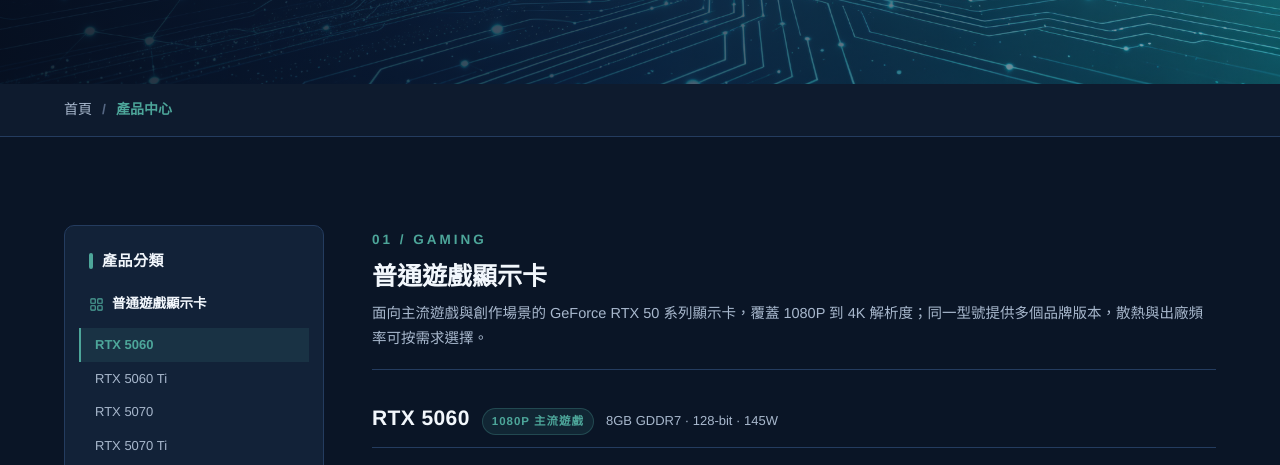
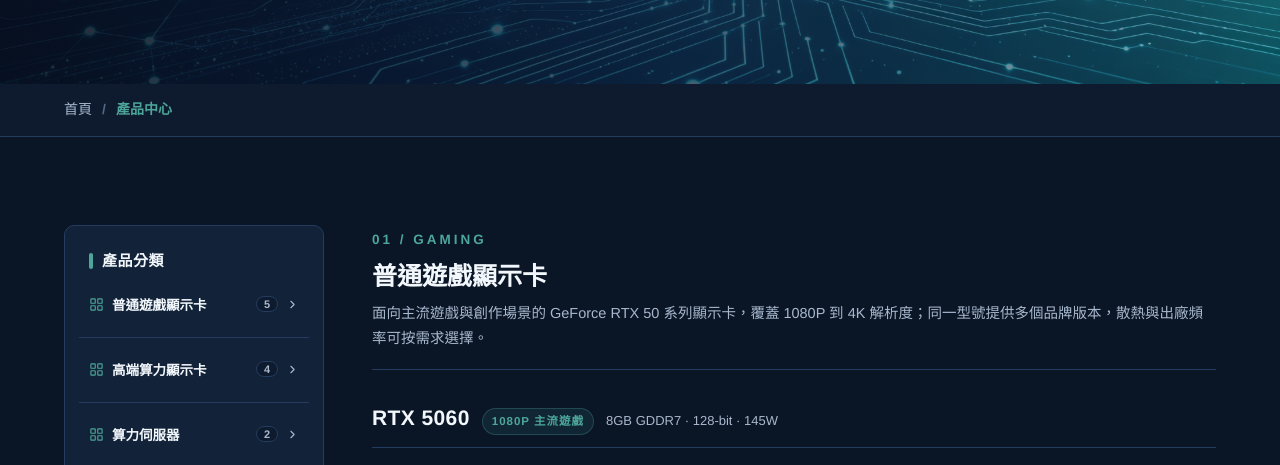
Before and after one commit to AxinSpark666/TYHS, a plain HTML site: page products/index.html in a window 1280 px wide. Shown: the part 332-797 px from the top of the page. Drawn offline with nearby package versions, Linux system fonts and the light colour scheme.

Commit message:
Make product category groups collapsible

```diff
--- a/css/style.css
+++ b/css/style.css
@@ -957,16 +957,46 @@ body { background: #0a1526; color: var(--text); }
   display: flex;
   align-items: center;
   gap: 8px;
-  padding: 6px 10px;
+  width: 100%;
+  padding: 7px 10px;
+  border-radius: 6px;
   font-size: 13.5px;
   font-weight: 700;
+  color: var(--heading);
+  text-align: left;
+  transition: color 0.25s, background 0.25s;
+}
+.pnav-cat:hover { color: var(--primary); background: rgba(77, 166, 154, 0.08); }
+.pnav-cat .cat-ico { width: 15px; height: 15px; color: var(--primary); flex-shrink: 0; }
+.pnav-cat-name { flex: 1; min-width: 0; }
+.pnav-count {
+  flex-shrink: 0;
+  font-size: 11px;
+  font-weight: 600;
+  padding: 1px 7px;
+  border-radius: 999px;
   color: var(--text-light);
-  transition: color 0.25s;
+  background: var(--panel-soft);
+  border: 1px solid var(--border);
 }
-.pnav-cat[href] { color: var(--heading); }
-.pnav-cat[href]:hover { color: var(--primary); }
-.pnav-cat svg { width: 15px; height: 15px; color: var(--primary); flex-shrink: 0; }
-.pnav-items { margin-top: 6px; display: flex; flex-direction: column; }
+.pnav-chev {
+  width: 13px;
+  height: 13px;
+  flex-shrink: 0;
+  color: var(--text-light);
+  transform: rotate(-90deg);
+  transition: transform 0.3s, color 0.25s;
+}
+.pnav-cat[aria-expanded="true"] .pnav-chev { transform: rotate(0deg); color: var(--primary); }
+
+.pnav-collapse {
+  display: grid;
+  grid-template-rows: 0fr;
+  transition: grid-template-rows 0.34s cubic-bezier(0.22, 1, 0.36, 1);
+}
+.pnav-collapse.open { grid-template-rows: 1fr; }
+.pnav-collapse-inner { overflow: hidden; min-height: 0; }
+.pnav-items { display: flex; flex-direction: column; padding-top: 4px; }
 .pnav-items a {
   display: block;
   padding: 7px 10px 7px 14px;
--- a/js/products.js
+++ b/js/products.js
@@ -447,15 +447,18 @@ function renderProductPage() {
     var catName = pdT(cat.cat);
 
     /* 左側菜單 */
-    navHtml += '<div class="pnav-group">';
-    navHtml += '<a class="pnav-cat" href="#cat-' + cat.id + '">' +
-      '<svg viewBox="0 0 24 24" fill="none" stroke="currentColor" stroke-width="1.8" stroke-linecap="round" stroke-linejoin="round"><rect x="3" y="3" width="7" height="7" rx="1"/><rect x="14" y="3" width="7" height="7" rx="1"/><rect x="3" y="14" width="7" height="7" rx="1"/><rect x="14" y="14" width="7" height="7" rx="1"/></svg>' +
-      "<span>" + escapeHtml(catName) + "</span></a>";
-    navHtml += '<div class="pnav-items">';
+    navHtml += '<div class="pnav-group" data-cat="' + cat.id + '">';
+    navHtml += '<button type="button" class="pnav-cat pnav-toggle" aria-expanded="false" aria-controls="pnav-' + cat.id + '">' +
+      '<svg class="cat-ico" viewBox="0 0 24 24" fill="none" stroke="currentColor" stroke-width="1.8" stroke-linecap="round" stroke-linejoin="round"><rect x="3" y="3" width="7" height="7" rx="1"/><rect x="14" y="3" width="7" height="7" rx="1"/><rect x="3" y="14" width="7" height="7" rx="1"/><rect x="14" y="14" width="7" height="7" rx="1"/></svg>' +
+      '<span class="pnav-cat-name">' + escapeHtml(catName) + "</span>" +
+      '<span class="pnav-count">' + cat.models.length + "</span>" +
+      '<svg class="pnav-chev" viewBox="0 0 24 24" fill="none" stroke="currentColor" stroke-width="2" stroke-linecap="round" stroke-linejoin="round"><polyline points="6 9 12 15 18 9"/></svg>' +
+      "</button>";
+    navHtml += '<div class="pnav-collapse" id="pnav-' + cat.id + '"><div class="pnav-collapse-inner"><div class="pnav-items">';
     cat.models.forEach(function (model) {
       navHtml += '<a href="#' + model.id + '" data-target="' + model.id + '">' + escapeHtml(model.name) + "</a>";
     });
-    navHtml += "</div></div>";
+    navHtml += "</div></div></div></div>";
 
     /* 右側面板 */
     panelHtml += '<section class="product-cat" id="cat-' + cat.id + '">';
@@ -502,6 +505,8 @@ function renderProductPage() {
   navBox.innerHTML = navHtml;
   panelBox.innerHTML = panelHtml;
 
+  bindNavToggles(navBox);
+
   /* 圖片缺失時顯示占位塊，而不是裂圖 */
   Array.prototype.forEach.call(panelBox.querySelectorAll(".variant-media"), function (media) {
     mountProductImage(media, media.getAttribute("data-img"), media.getAttribute("data-ph-label"), true);
@@ -515,6 +520,47 @@ function renderProductPage() {
   });
 
   bindProductScrollSpy();
+}
+
+/* ---------- 左側菜單：分類折疊 ---------- */
+var PD_OPEN_GROUPS = {};
+
+function setNavGroupOpen(group, open) {
+  if (!group) return;
+  var btn = group.querySelector(".pnav-toggle");
+  var panel = group.querySelector(".pnav-collapse");
+  if (!btn || !panel) return;
+  btn.setAttribute("aria-expanded", open ? "true" : "false");
+  panel.classList.toggle("open", open);
+  var cat = group.getAttribute("data-cat");
+  if (cat) PD_OPEN_GROUPS[cat] = !!open;
+}
+
+function expandNavGroupByTarget(navBox, hash) {
+  if (!navBox) return;
+  hash = (hash || "").replace("#", "");
+  if (!hash) return;
+  var group = navBox.querySelector('.pnav-group[data-cat="' + hash.replace("cat-", "") + '"]');
+  if (!group) {
+    var link = navBox.querySelector('.pnav-items a[data-target="' + hash + '"]');
+    if (link) group = link.closest(".pnav-group");
+  }
+  setNavGroupOpen(group, true);
+}
+
+function bindNavToggles(navBox) {
+  Array.prototype.forEach.call(navBox.querySelectorAll(".pnav-toggle"), function (btn) {
+    var group = btn.closest(".pnav-group");
+    var cat = group.getAttribute("data-cat");
+    /* 切換語言重繪時保留使用者的展開狀態 */
+    if (PD_OPEN_GROUPS[cat]) setNavGroupOpen(group, true);
+    btn.addEventListener("click", function () {
+      setNavGroupOpen(group, btn.getAttribute("aria-expanded") !== "true");
+    });
+  });
+
+  /* 由 URL hash 決定預設展開哪個分類（#cat-compute 或 #rtx-5090） */
+  expandNavGroupByTarget(navBox, location.hash);
 }
 
 /* ---------- 左側菜單跟隨捲動高亮 ---------- */
@@ -614,4 +660,9 @@ document.addEventListener("DOMContentLoaded", function () {
     closeProductModal();
     renderProductPage();
   });
+
+  /* 同頁 hash 變更時同步展開對應分類 */
+  window.addEventListener("hashchange", function () {
+    expandNavGroupByTarget(document.getElementById("productNavGroups"), location.hash);
+  });
 });
--- a/products/index.html
+++ b/products/index.html
@@ -184,6 +184,6 @@
 
   <script src="https://fastly.jsdelivr.net/npm/scrollreveal@4.0.9/dist/scrollreveal.min.js"></script>
   <script src="/js/main.js?v=20261116a"></script>
-  <script src="/js/products.js?v=20261116a"></script>
+  <script src="/js/products.js?v=20261116b"></script>
 </body>
 </html>
```
